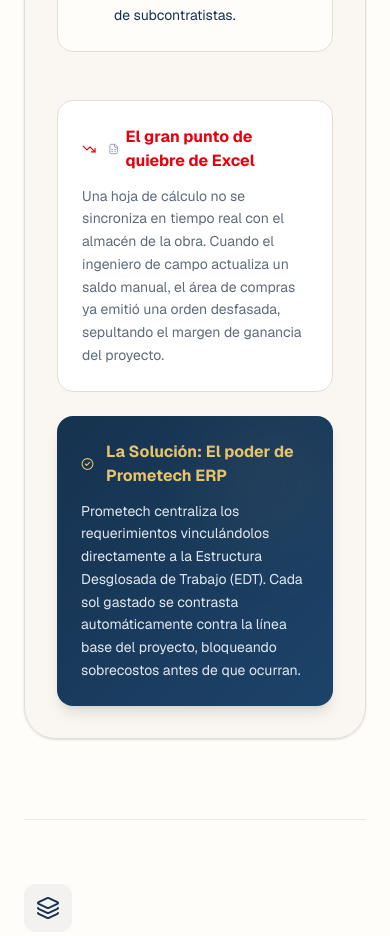
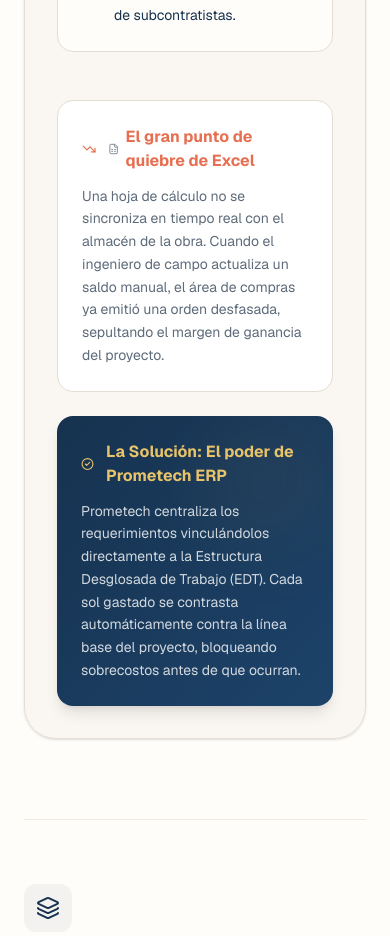
Before and after one commit to alexandermerino-prometech/landing-page, a Next.js app: page / in a window 390 px wide. Shown: the part 2980-3916 px from the top of the page. Built offline with nearby package versions, Linux system fonts and the light colour scheme.

Commit message:
fixing ConceptoErp.tsx

```diff
--- a/app/components/ConceptoErp.tsx
+++ b/app/components/ConceptoErp.tsx
@@ -99,13 +99,17 @@
         </div>
 
         {/* ESTRUCTURA DE PESTAÑAS INTERACTIVAS (TABS) */}
-        <div className="mb-12 flex flex-wrap justify-center gap-3">
+        <div role="tablist" className="mb-12 flex flex-wrap justify-center gap-3" aria-label="Sectores empresariales">
           {sectores.map((sec) => {
             const Icon = sec.icon;
             const esActivo = sectorActivo.id === sec.id;
             return (
               <button
                 key={sec.id}
+                role="tab"
+                aria-selected={esActivo}
+                aria-controls={`panel-${sec.id}`}
+                id={`tab-${sec.id}`}
                 onClick={() => setSectorActivoId(sec.id)}
                 className={`flex items-center gap-2.5 px-6 py-3.5 rounded-2xl text-sm font-bold border transition-all duration-300 ${
                   esActivo
@@ -121,10 +125,13 @@
         </div>
 
         {/* CONTENIDO ESTRATÉGICO DINÁMICO */}
-        <div className="bg-[#F7F3EE]/60 border border-[#E4DDD4] rounded-[32px] p-8 md:p-12 shadow-sm lg:min-h-[500px]">
+        <div className="bg-[#F7F3EE]/60 border border-[#E4DDD4] rounded-[32px] p-8 md:p-12 shadow-sm min-h-[600px] md:min-h-[550px] lg:min-h-[500px]" aria-live="polite">
           <AnimatePresence mode="wait">
             <motion.div
               key={sectorActivo.id}
+              role="tabpanel"
+              id={`panel-${sectorActivo.id}`}
+              aria-labelledby={`tab-${sectorActivo.id}`}
               initial={{ opacity: 0, y: 15 }}
               animate={{ opacity: 1, y: 0 }}
               exit={{ opacity: 0, y: -15 }}
@@ -153,7 +160,7 @@
                   <ul className="space-y-4">
                     {sectorActivo.problemas.map((prob) => (
                       <li key={prob} className="flex items-start gap-3 text-sm text-[#16324F]">
-                        <span className="text-[#E76F51] font-bold text-xs bg-red-50 w-5 h-5 rounded-md flex items-center justify-center flex-shrink-0 mt-0.5">
+                        <span className="text-[#E76F51] font-bold text-xs bg-[#E76F51]/10 w-5 h-5 rounded-md flex items-center justify-center flex-shrink-0 mt-0.5">
                           !
                         </span>
                         <span className="leading-relaxed">{prob}</span>
@@ -168,10 +175,10 @@
 
                 {/* Cuadro de Dolor: Por qué Excel deja de funcionar */}
                 <div className="bg-white rounded-2xl border border-[#E4DDD4] p-6 md:p-8 hover:shadow-md transition-shadow">
-                  <div className="flex items-center gap-3 text-red-600 font-bold text-base mb-3">
+                  <div className="flex items-center gap-3 text-[#E76F51] font-bold text-base mb-3">
                     <TrendingDown className="w-5 h-5" />
                     <div className="flex items-center gap-1.5">
-                      <FileSpreadsheet className="w-4 h-4 text-slate-400" />
+                      <FileSpreadsheet className="w-4 h-4 text-[#7C8794]" />
                       <h4>El gran punto de quiebre de Excel</h4>
                     </div>
                   </div>
@@ -188,7 +195,7 @@
                     <CheckCircle2 className="w-5 h-5" />
                     <h4>La Solución: El poder de Prometech ERP</h4>
                   </div>
-                  <p className="text-slate-200 text-sm sm:text-base leading-relaxed">
+                  <p className="text-white/80 text-sm sm:text-base leading-relaxed">
                     {sectorActivo.comoAyuda}
                   </p>
                 </div>
```
